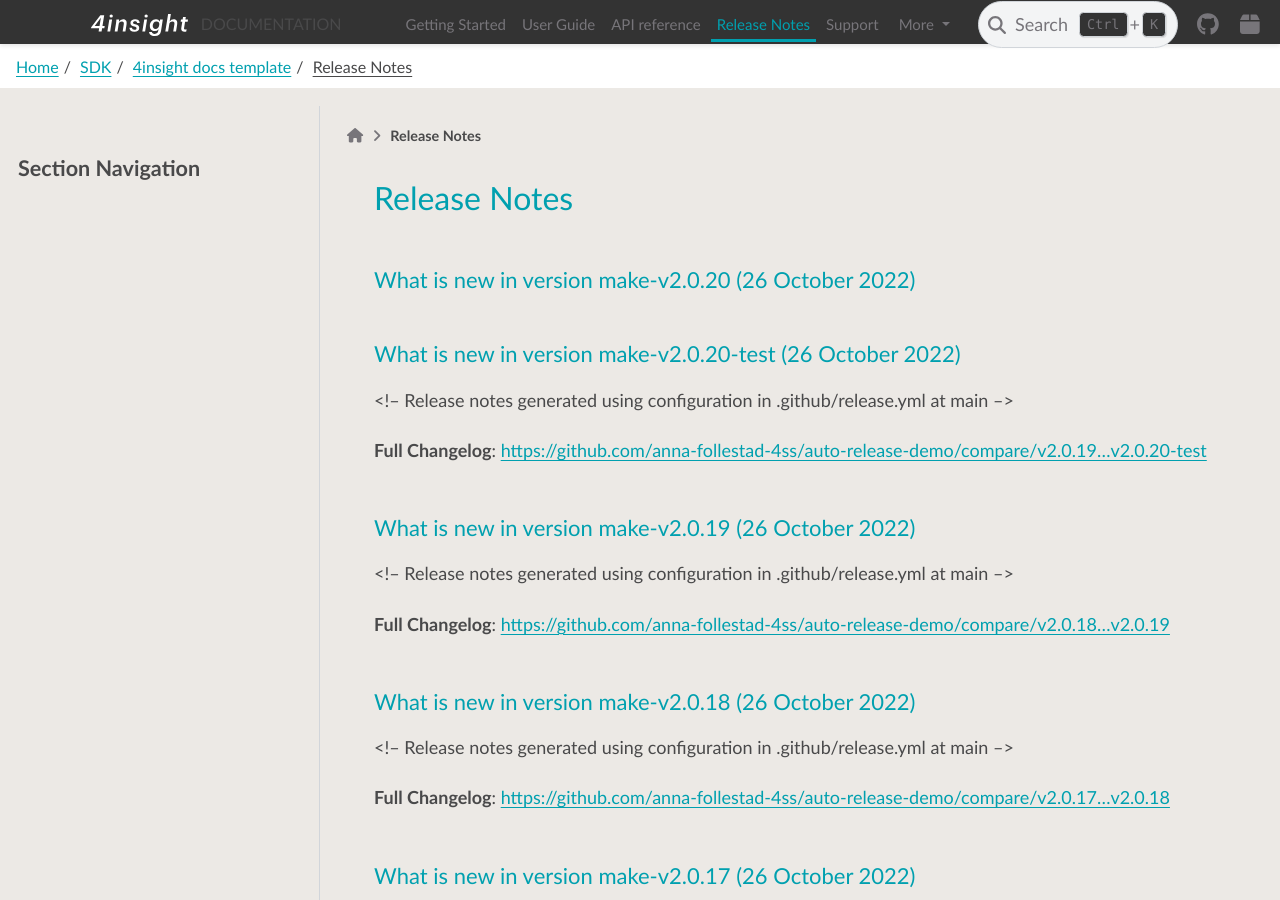
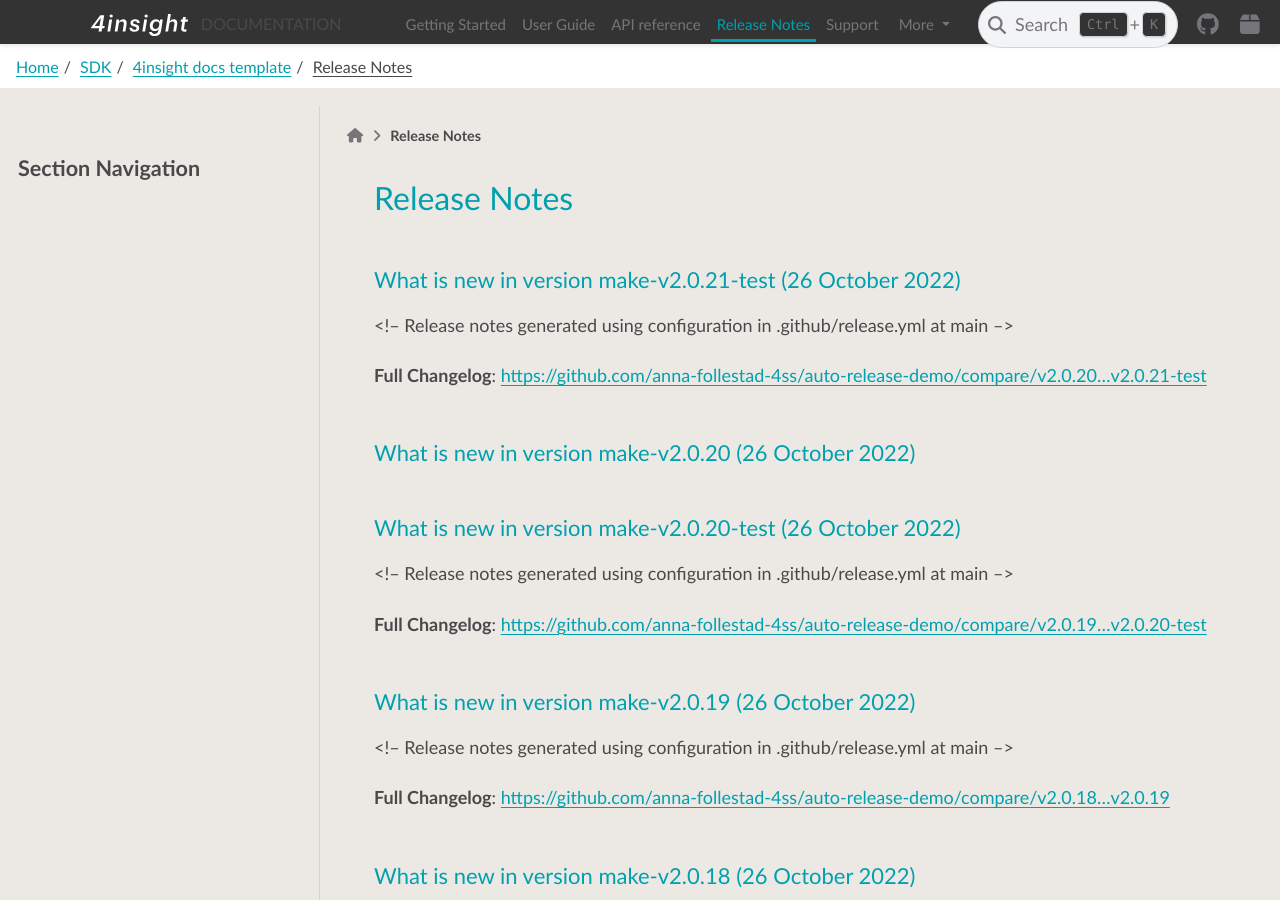
Before and after one commit to anna-follestad-4ss/auto-release-demo, a Sphinx documentation site: the page built from docs/release_notes.rst, in a window 1280 px wide and 900 px high. Built offline with Sphinx 7.4.7 and the PyData theme 0.15.4, drawn with Linux system fonts in a browser that asks for light colours.

Commit message:
added latest release notes from autogen

```diff
--- a/docs/release_notes.rst
+++ b/docs/release_notes.rst
@@ -1,5 +1,16 @@
 Release Notes
 =============
+
+What is new in version make-v2.0.21-test (26 October 2022)
+------------------------------------------------
+
+<!-- Release notes generated using configuration in .github/release.yml at main -->
+
+
+
+**Full Changelog**: https://github.com/anna-follestad-4ss/auto-release-demo/compare/v2.0.20...v2.0.21-test
+
+
 
 What is new in version make-v2.0.20 (26 October 2022)
 ------------------------------------------------
```
